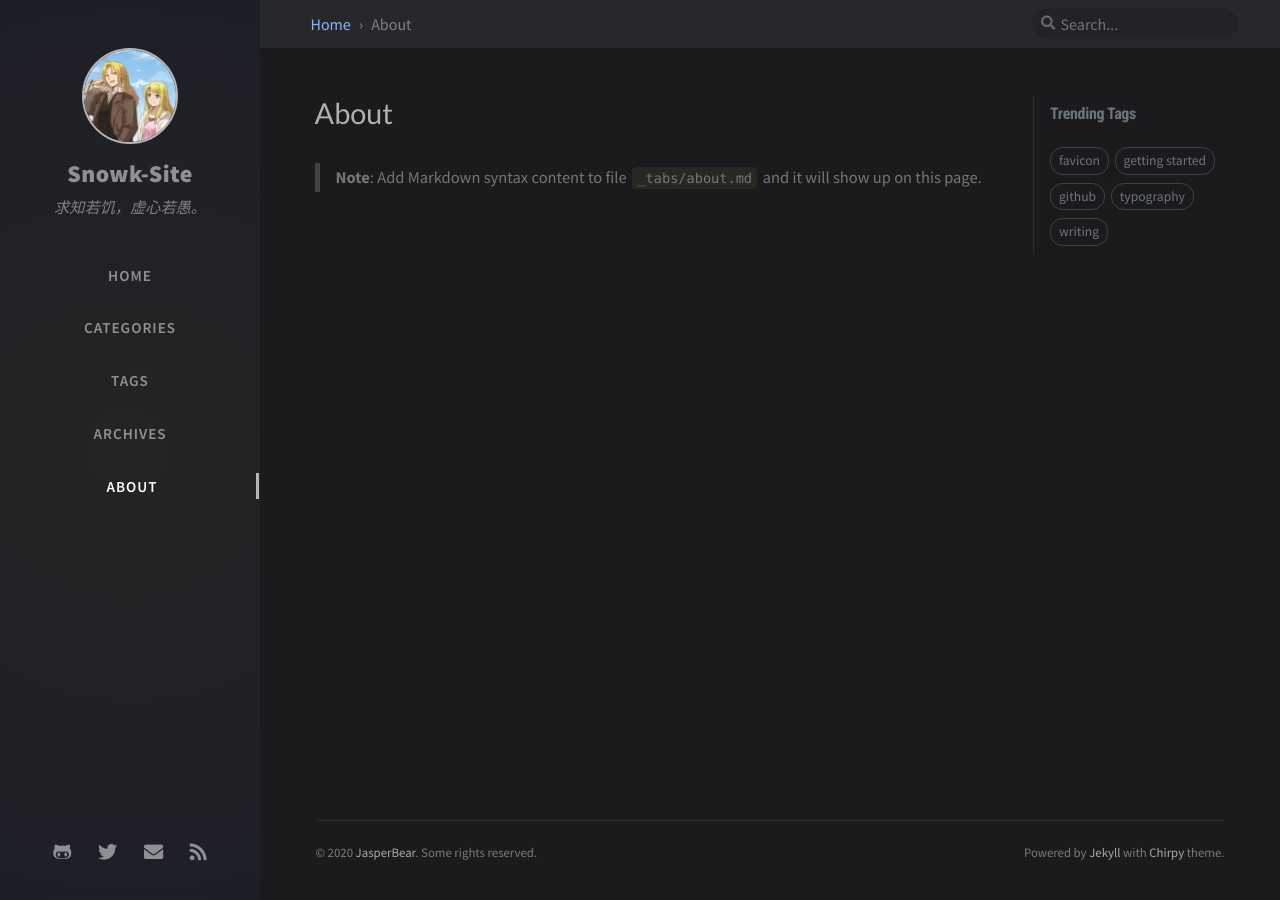
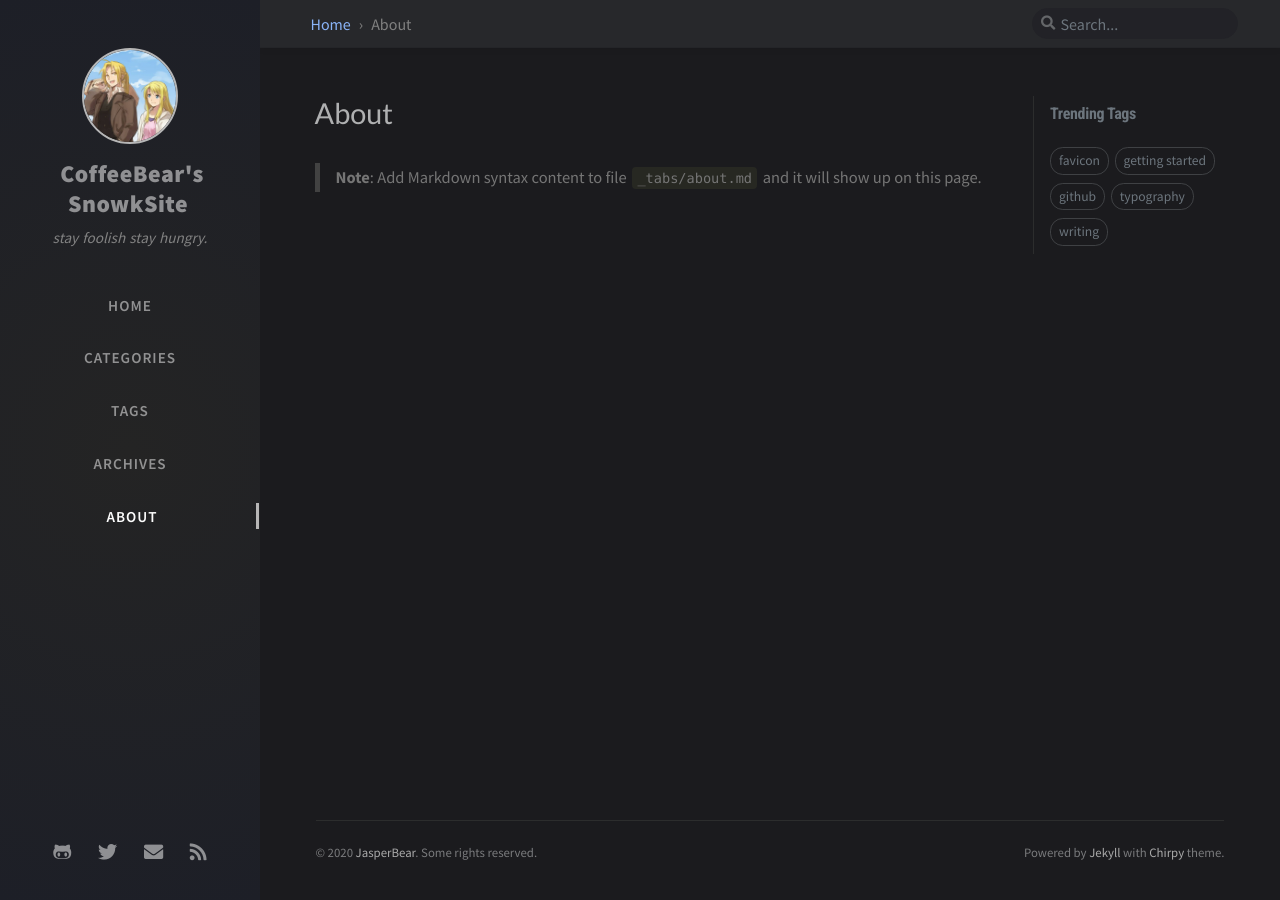
Before and after one commit to i493052739/i493052739.github.io, a Jekyll site: the page built from _tabs/about.md, in a window 1280 px wide. Built offline with Jekyll 4.4.1, drawn with Linux system fonts in a browser that asks for light colours; nearby versions of some CDN libraries; comment, search, counter and statistics services are not loaded.

```diff
--- a/_config.yml
+++ b/_config.yml
@@ -7,9 +7,9 @@
 
 # jekyll-seo-tag settings › https://github.com/jekyll/jekyll-seo-tag/blob/master/docs/usage.md
 # --------------------------
-title: Snowk-Site                          # the main title
+title: CoffeeBear's SnowkSite                          # the main title
 
-tagline: 求知若饥，虚心若愚。  # it will display as the sub-title
+tagline: stay foolish stay hungry.  # it will display as the sub-title
 
 description: >-                        # used by seo meta and the atom feed
   A minimal, portfolio, sidebar,
@@ -53,14 +53,14 @@ baseurl: ''
 timezone: Asia/Shanghai
 
 google_analytics:
-  id: ''          # Fill with your Google Analytics ID
+  id: '234522670'          # Fill with your Google Analytics ID
   pv:
     # The Google Analytics pageviews switch.
     # DO NOT enable it unless you know how to deploy the Google Analytics superProxy.
     enabled: true
     # the next options only valid when `google_analytics.pv` is enabled.
-    proxy_url: ''
-    proxy_endpoint: ''
+    proxy_url: 'https://integral-hold-298204.appspot.com/query?id=ahZifmludGVncmFsLWhvbGQtMjk4MjA0chULEghBcGlRdWVyeRiAgICYlKaDCgw'
+    proxy_endpoint: 'SnowkSite'
     cache: true  # pv data local cache, good for the users from GFW area.
 
 disqus:
```
